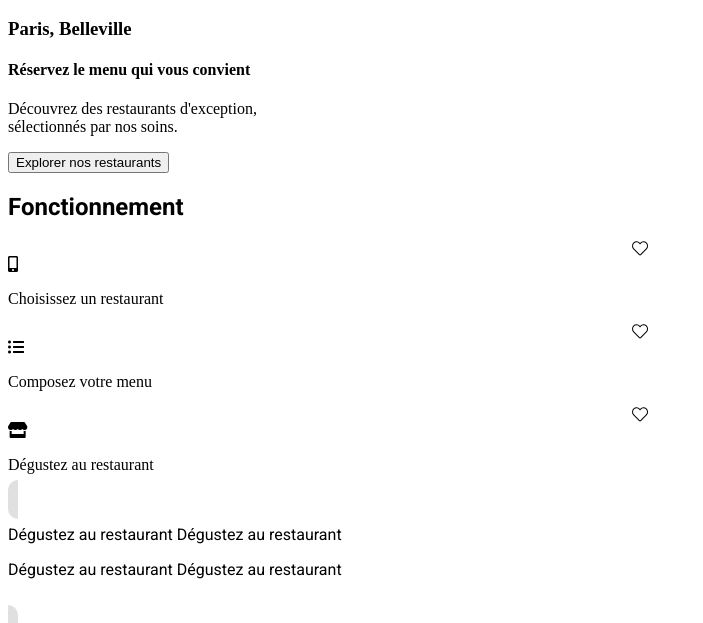
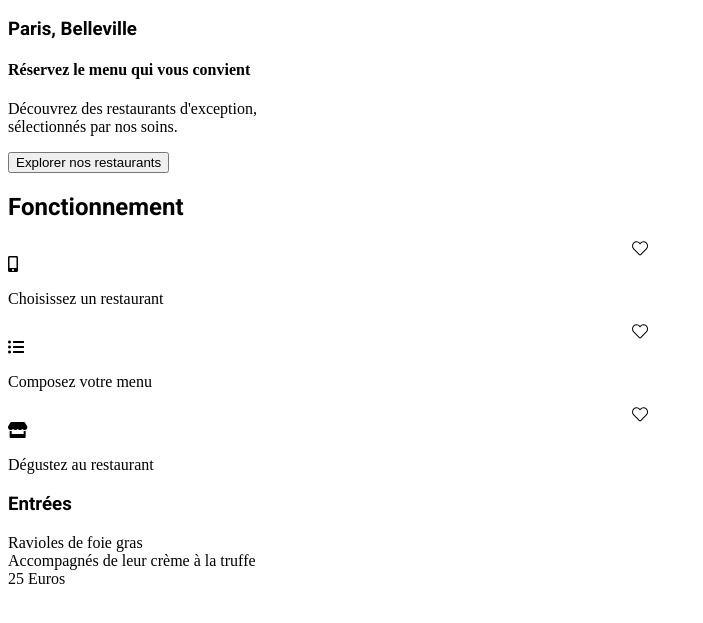
Before and after one commit to JADLIB/JadHAGESLEIMAN_3_03062021, a website: page index.html in a window 1280 px wide. Shown: the part 65-688 px from the top of the page, without its empty margins (0-703 px from the left). Drawn offline with Linux system fonts and the light colour scheme; a web font is replaced by a local one.

Commit message:
Structure HTML des cards avec l'animation de rotation

```diff
--- a/index.html
+++ b/index.html
@@ -26,8 +26,9 @@
         <div><p>Découvrez des restaurants d'exception, <br> sélectionnés par nos soins.</p></div>
         <div><button class="explorer-button">Explorer nos restaurants</button></div>
     </div>
-    <h2>Fonctionnement</h2>
-    <div class="fonctionnement">
+
+<h2>Fonctionnement</h2>
+<div class="fonctionnement">
 
         <div class="fonctionnement-card">
             <div class="single-box">
@@ -50,23 +51,28 @@
             <i class="fas fa-store"></i><p> Dégustez au restaurant</p>
         </div>
 
+</div>
 
+    <div class="entrees"></div>
+        <h3>Entrées</h3>
 
-        <div class="rotation-card">
-
-            <p> Dégustez au restaurant Dégustez au restaurant</p>
-            <p> Dégustez au restaurant Dégustez au restaurant</p>
+        <div class="text-card">
+        <div class="entrees-card">
+           <div class="overflow">
+            <div class="plate-name">Ravioles de foie gras</div>
+            <div class="plate-description">Accompagnés de leur crème à la truffe</div>
+            </div>
+                <div class="price">25 Euros</div>
+            </div>
             <div class="rotation-box">
                 <i class="fas fa-check-circle"></i>
             </div>
-            </div>
+        </div>
 
 
 
 
-        </div>
-
-        <Footer>
+<Footer>
             <div><h1>Ohmyfood!</h1></div>
             <ul>
                 <li><i class="fas fa-utensils"></i> Proposer un restaurant</li>
@@ -74,7 +80,7 @@
                 <li>Mentions légales</li>
                 <li>Contact</li>
             </ul>
-        </Footer>
+</Footer>
 
 
 </body>
--- a/sass/main.scss
+++ b/sass/main.scss
@@ -29,17 +29,12 @@ h1 {
   font-family: "Shrikhand";
 }
 
-h2 {
+h2,
+h3 {
   font-family: "Roboto";
 }
 
 /********Animation Rotation*********/
-
-.icon-rotation {
-  display: inline;
-  vertical-align: middle;
-}
-
 .rotation {
   display: flex;
   flex-direction: column;
@@ -65,13 +60,12 @@ h2 {
   font-family: "Roboto";
   display: flex;
   flex-direction: column;
-  justify-content: center;
+  justify-content: left;
 }
 
 .rotation-box i {
   display: flex;
   justify-content: flex-end;
-  vertical-align: middle;
   color: white;
   stroke: black;
   font-size: 20px;
```
Also changed, not shown: public/css/styles.css, 1 other file.
